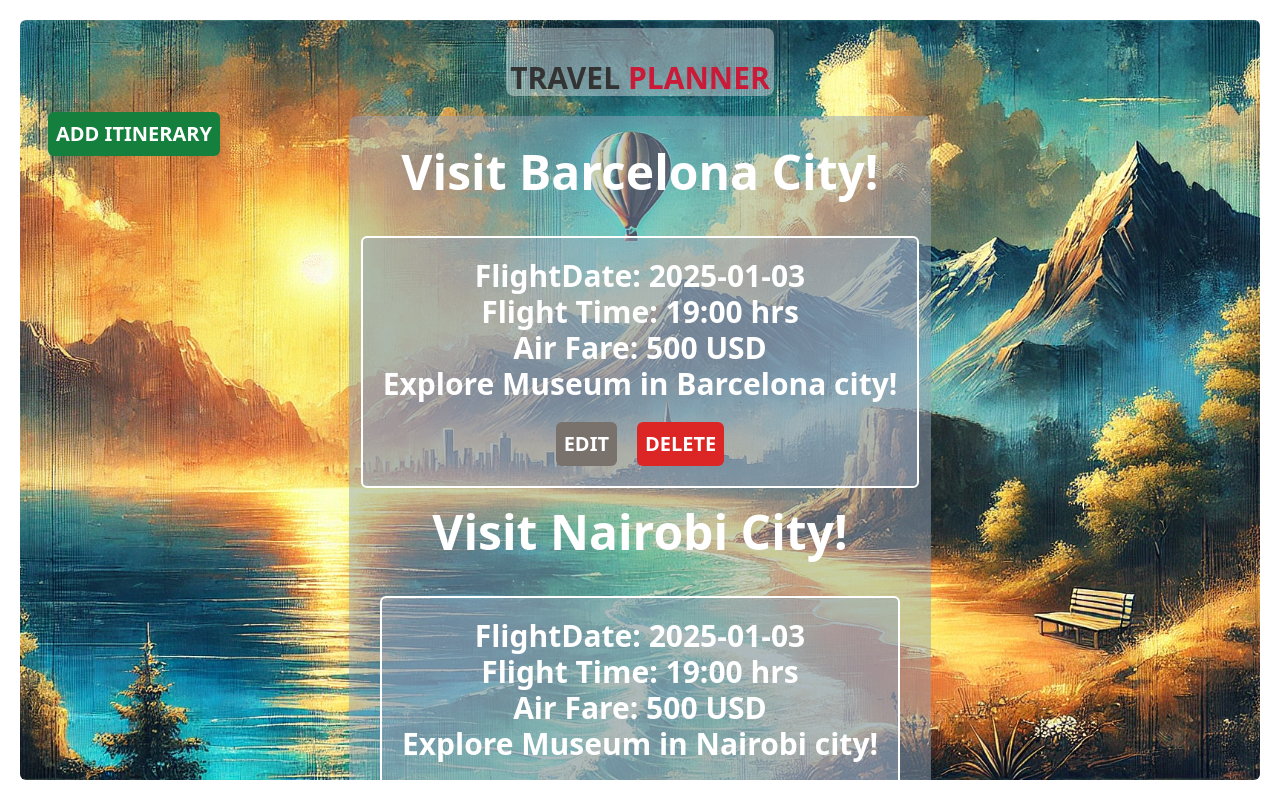
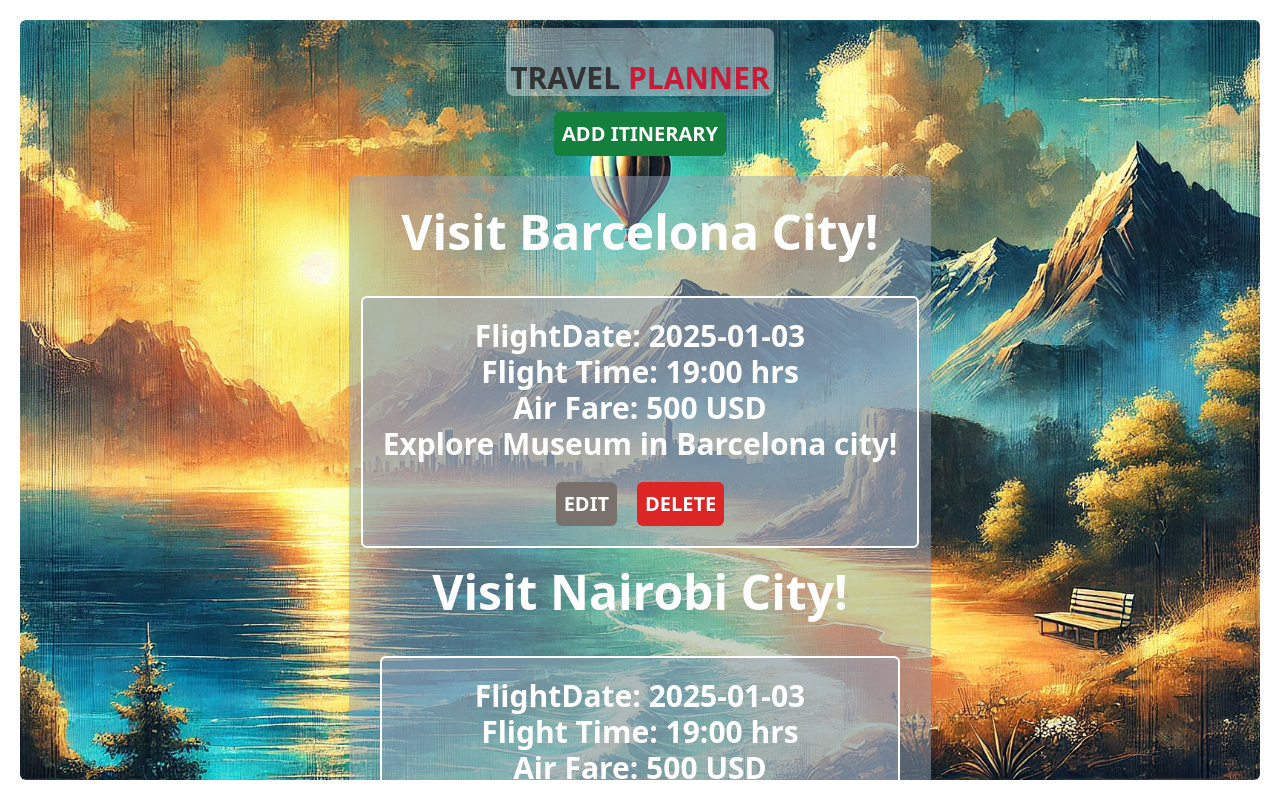
Before and after one commit to OtienoDennis/webdev-projects, a React (Vite) app in the folder frontend-projects/travel-planner-app/: page /itinerary in a window 1280 px wide. Built offline with nearby package versions, Linux system fonts and the light colour scheme.

Commit message:
Wrap ADD ITINERARY button in a flex container for improved layout

```diff
--- a/frontend-projects/travel-planner-app/src/components/ItineraryPlanner.jsx
+++ b/frontend-projects/travel-planner-app/src/components/ItineraryPlanner.jsx
@@ -72,13 +72,15 @@ export default function ItineraryPlanner({ itineraryInformation, dispatch }) {
   }
   return (
     <div>
+      <div className='flex justify-center my-4'>
         <Button
           onClick={onCreate}
           className={
-          'text-white text-xl font-semibold bg-green-700 p-2 rounded-md hover:text-slate-300 hover:cursor-pointer transition ease-in-out duration-200 active:scale-95 fixed left-12 top-28'
+            'text-white text-xl font-semibold bg-green-700 p-2 rounded-md hover:text-slate-300 hover:cursor-pointer transition ease-in-out duration-200 active:scale-95'
           }>
           ADD ITINERARY
         </Button>
+      </div>
       <div className='bg-slate-400 mt-5 p-3 rounded-lg bg-opacity-50 relative'>
         {itineraryInformation.map((item, index) => {
           return (
```
Lines whose indentation alone changed are shown as unchanged.
